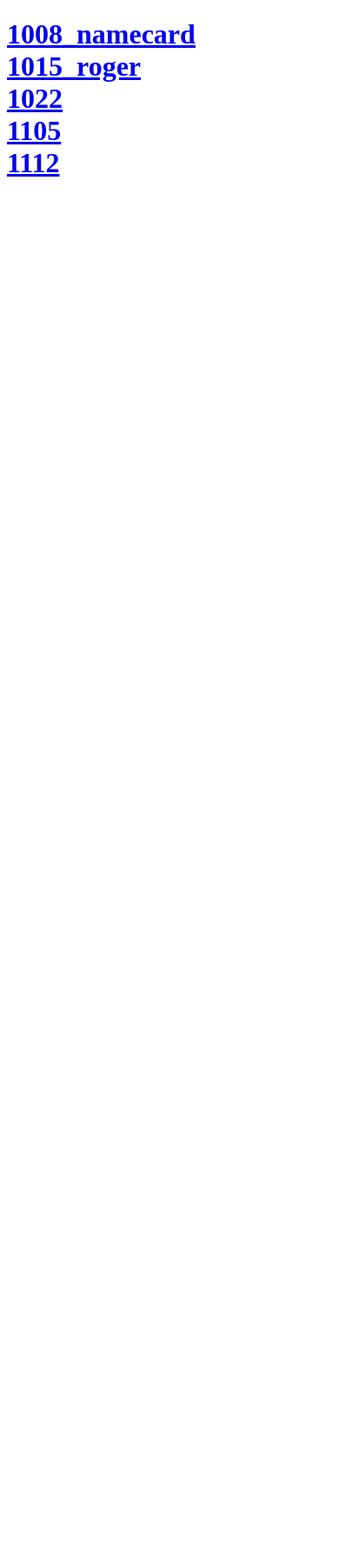
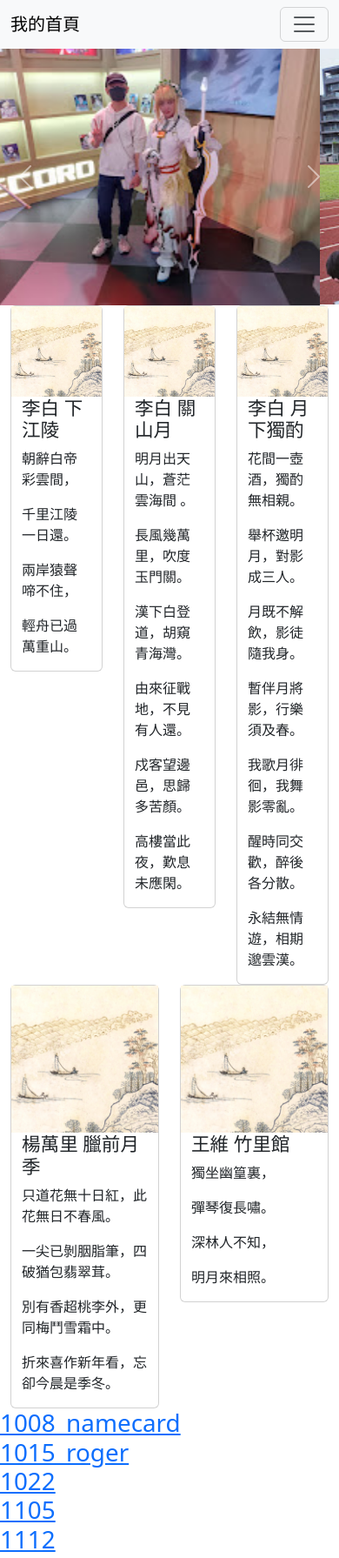
Before and after one commit to william9587/william9587.github.io, a plain HTML site: page index.html in a window 390 px wide. Shown: the whole page at 87% size. Before the commit the page ends 844 px from the top, so only its background shows below. Drawn offline with nearby package versions, Linux system fonts and the light colour scheme.

Commit message:
Update index.html

```diff
--- a/index.html
+++ b/index.html
@@ -5,9 +5,151 @@
 	<head>
 		<meta charset="utf-8">
 		<title>gojo satoru'S NAMECARD</title>
+		<link href="https://cdn.jsdelivr.net/npm/bootstrap@5.3.3/dist/css/bootstrap.min.css" rel="stylesheet" integrity="sha384-QWTKZyjpPEjISv5WaRU9OFeRpok6YctnYmDr5pNlyT2bRjXh0JMhjY6hW+ALEwIH" crossorigin="anonymous">
+		<script src="https://cdn.jsdelivr.net/npm/bootstrap@5.3.3/dist/js/bootstrap.bundle.min.js" integrity="sha384-YvpcrYf0tY3lHB60NNkmXc5s9fDVZLESaAA55NDzOxhy9GkcIdslK1eN7N6jIeHz" crossorigin="anonymous"></script>
 	</head>
 
 	<body>
+		<!---Navbar--->
+		<nav class="navbar navbar-expand-lg bg-body-tertiary">
+			<div class="container-fluid">
+			  <a class="navbar-brand" href="#">我的首頁</a>
+			  <button class="navbar-toggler" type="button" data-bs-toggle="collapse" data-bs-target="#navbarSupportedContent" aria-controls="navbarSupportedContent" aria-expanded="false" aria-label="Toggle navigation">
+				<span class="navbar-toggler-icon"></span>
+			  </button>
+			  <div class="collapse navbar-collapse" id="navbarSupportedContent">
+				<ul class="navbar-nav me-auto mb-2 mb-lg-0">
+				  <li class="nav-item">
+					<a class="nav-link active" aria-current="page" href="#">Home</a>
+				  </li>
+				  <li class="nav-item">
+					<a class="nav-link" href="#">Link</a>
+				  </li>
+				  <li class="nav-item dropdown">
+					<a class="nav-link dropdown-toggle" href="#" role="button" data-bs-toggle="dropdown" aria-expanded="false">
+					  Dropdown
+					</a>
+					<ul class="dropdown-menu">
+					  <li><a class="dropdown-item" href="#">Action</a></li>
+					  <li><a class="dropdown-item" href="#">Another action</a></li>
+					  <li><hr class="dropdown-divider"></li>
+					  <li><a class="dropdown-item" href="#">Something else here</a></li>
+					</ul>
+				  </li>
+				  <li class="nav-item">
+					<a class="nav-link disabled" aria-disabled="true">Disabled</a>
+				  </li>
+				</ul>
+				<form class="d-flex" role="search">
+				  <input class="form-control me-2" type="search" placeholder="Search" aria-label="Search">
+				  <button class="btn btn-outline-success" type="submit">Search</button>
+				</form>
+			  </div>
+			</div>
+		</nav>
+		<!---Carousel--->
+		<div id="carouselExampleAutoplaying" class="carousel slide" data-bs-ride="carousel">
+			<div class="carousel-inner">
+			  <div class="carousel-item active">
+				<img src="1112/IMG20230205150905.jpg" class="d-block w-100" alt="...">
+			  </div>
+			  <div class="carousel-item">
+				<img src="1112/IMG20230331142922.jpg" class="d-block w-100" alt="...">
+			  </div>
+			  <div class="carousel-item">
+				<img src="1112/IMG20230707154613.jpg" class="d-block w-100" alt="...">
+			  </div>
+			  <div class="carousel-item">
+				<img src="1112/IMG20230807001719.jpg" class="d-block w-100" alt="...">
+			  </div>
+			  <div class="carousel-item">
+				<img src="1112/w644.jpg" class="d-block w-100" alt="...">
+			  </div>
+			</div>
+			<button class="carousel-control-prev" type="button" data-bs-target="#carouselExampleAutoplaying" data-bs-slide="prev">
+			  <span class="carousel-control-prev-icon" aria-hidden="true"></span>
+			  <span class="visually-hidden">Previous</span>
+			</button>
+			<button class="carousel-control-next" type="button" data-bs-target="#carouselExampleAutoplaying" data-bs-slide="next">
+			  <span class="carousel-control-next-icon" aria-hidden="true"></span>
+			  <span class="visually-hidden">Next</span>
+			</button>
+		</div>
+		<!---card--->
+		<div class="container">
+			<div class="row">
+				<div class="col-4">
+					<div class='card'>
+						<img src='1105/img_avatar.png' style='width: 100%'>
+						<div class='container'>
+							<h4>李白 下江陵</h4>
+							<p>朝辭白帝彩雲間，</p>
+							<p>千里江陵一日還。</p>
+							<p>兩岸猿聲啼不住，</p>
+							<p>輕舟已過萬重山。</p>
+						</div>
+					</div>
+				</div>
+				<div class="col-4">
+					<div class='card'>
+						<img src='1105/img_avatar.png' style='width: 100%'>
+						<div class='container'>
+							<h4>李白 關山月</h4>
+							<p>明月出天山，蒼茫雲海間 。</p>
+							<p>長風幾萬里，吹度玉門關。</p>
+							<p>漢下白登道，胡窺青海灣。</p>
+							<p>由來征戰地，不見有人還。</p>
+							<p>戍客望邊邑，思歸多苦顏。</p>
+							<p>高樓當此夜，歎息未應閑。</p>
+						</div>
+					</div>
+				</div>
+				<div class="col-4">
+					<div class='card'>
+						<img src='1105/img_avatar.png' style='width: 100%'>
+						<div class='container'>
+							<h4>李白 月下獨酌</h4>
+							<p>花間一壺酒，獨酌無相親。</p>
+							<p>舉杯邀明月，對影成三人。</p>
+							<p>月既不解飲，影徒隨我身。</p>
+							<p>暫伴月將影，行樂須及春。</p>
+							<p>我歌月徘徊，我舞影零亂。</p>
+							<p>醒時同交歡，醉後各分散。</p>
+							<p>永結無情遊，相期邈雲漢。</p>
+						</div>
+					</div>
+				</div>
+			</div>
+		</div>
+		<div class="container">
+			<div class="row">
+				<div class="col-6">
+					<div class='card'>
+						<img src='1105/img_avatar.png' style='width: 100%'>
+						<div class='container'>
+							<h4>楊萬里 臘前月季</h4>
+							<p>只道花無十日紅，此花無日不春風。</p>
+							<p>一尖已剝胭脂筆，四破猶包翡翠茸。</p>
+							<p>別有香超桃李外，更同梅鬥雪霜中。</p>
+							<p>折來喜作新年看，忘卻今晨是季冬。</p>
+						</div>
+					</div>
+				</div>
+				<div class="col-6">
+					<div class='card'>
+						<img src='1105/img_avatar.png' style='width: 100%'>
+						<div class='container'>
+							<h4>王維 竹里館</h4>
+							<p>獨坐幽篁裏，</p>
+							<p>彈琴復長嘯。</p>
+							<p>深林人不知，</p>
+							<p>明月來相照。</p>
+						</div>
+					</div>
+				</div>
+			</div>
+		</div>
+
 		<h1>
 		<a href='./1008/1008_namecard.html'>1008_namecard</a><br>
 		<a href='./1015/index.html'>1015_roger</a><br>
```
